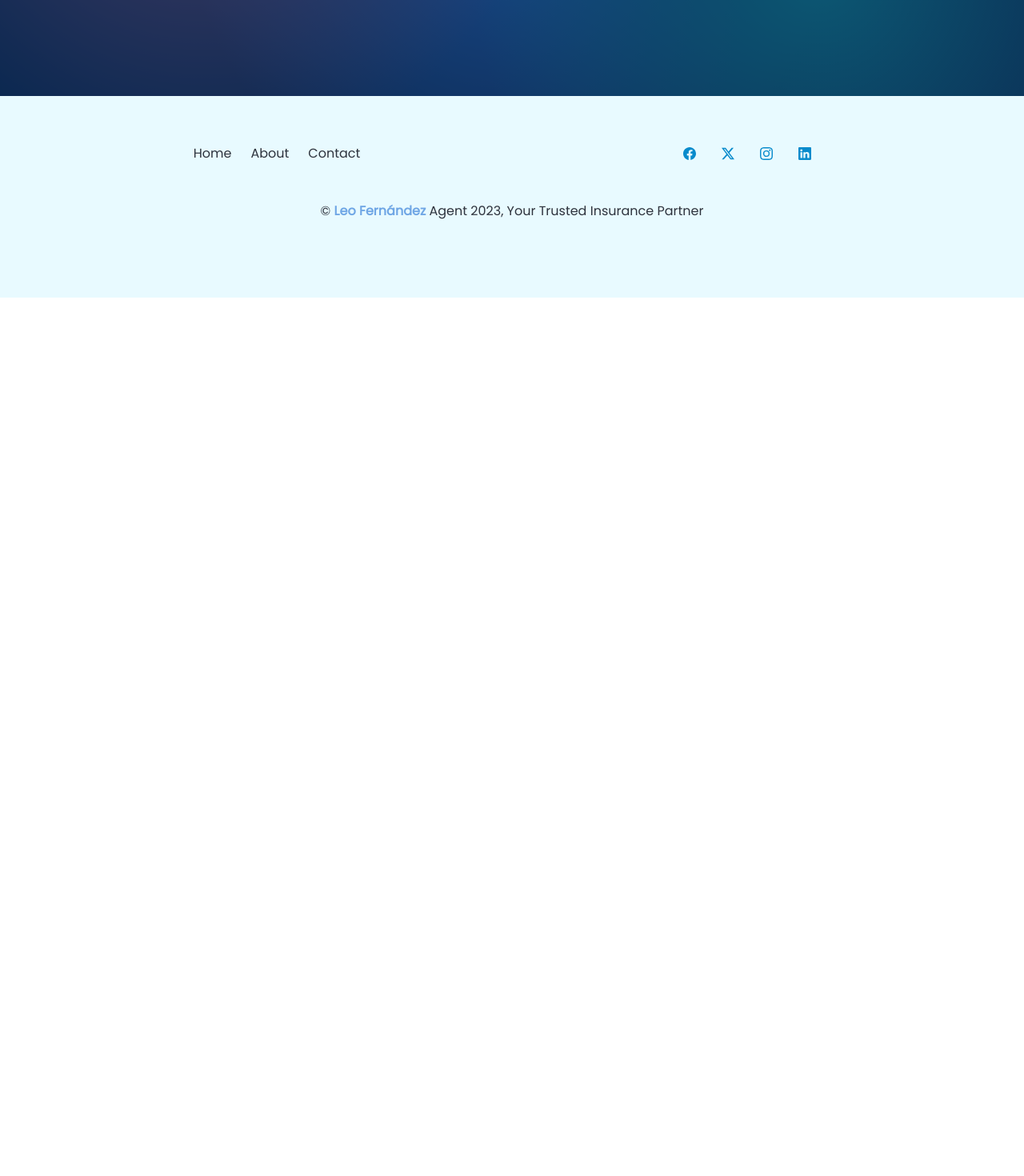
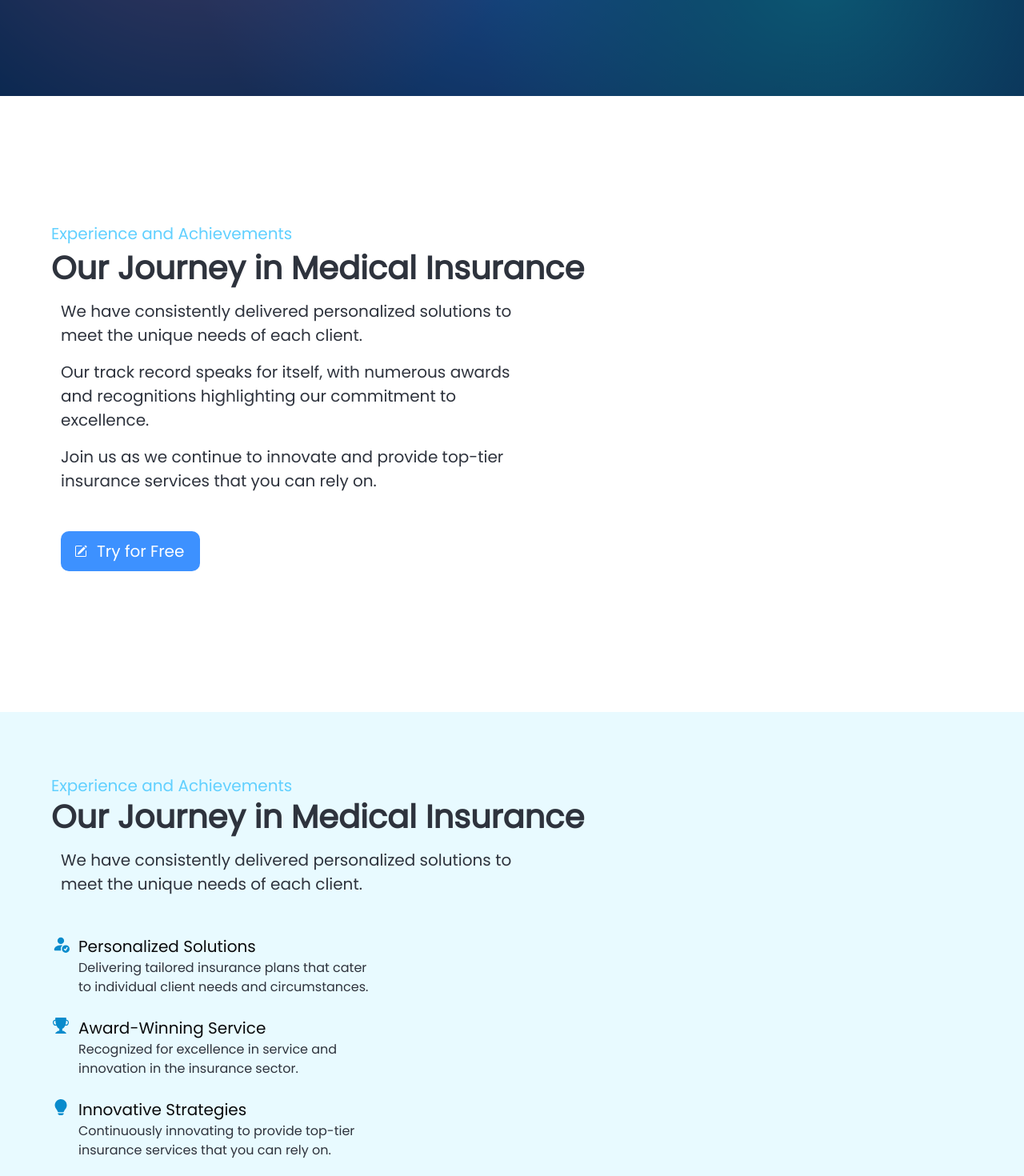
Before and after one commit to mhidalgo94/agent-insurance, a React (Vite) app: page /about in a window 1280 px wide. Shown: the part 380-1850 px from the top of the page at 80% size. Before the commit the page ends 800 px from the top, so only its background shows below. Built offline with nearby package versions, Linux system fonts and the light colour scheme; a web font is replaced by a local one.

Commit message:
Add section1 and section2 about page

```diff
--- a/src/components/about/Header.jsx
+++ b/src/components/about/Header.jsx
@@ -2,10 +2,14 @@ import './header.css';
 
 export const Header = () => {
   return (
-    <div className="container" id='containerHeader'>
-        <p className="title has-text-white has-text-centered is-size-2">Meet Your Trusted Insurance Medical Agent</p>
-        <p className="subtitle has-text-grey-light mt-4 is-size-6 has-text-centered" id="header-subtitle">Discover the expertise and dedication that set us apart in the field of medical insurance. With years of experience and a commitment to client satisfaction, we are here to serve your needs.</p>
-    </div>
+    <section className="hero" id="heroHeaderAbout">
+      <div className="hero-body" id="heroBodyHeaderAbout">
+        <div className="container" id='containerHeader'>
+          <p className="title has-text-white has-text-centered is-size-2">Meet Your Trusted Insurance Medical Agent</p>
+          <p className="subtitle has-text-grey-light mt-4 is-size-6 has-text-centered" id="header-subtitle">Discover the expertise and dedication that set us apart in the field of medical insurance. With years of experience and a commitment to client satisfaction, we are here to serve your needs.</p>
+        </div>
+      </div>
+    </section>
   )
 }
 
--- /dev/null
+++ b/src/components/about/Section1About.jsx
@@ -0,0 +1,35 @@
+
+export default function Section1About() {
+  return (
+    <section className="hero" style={{paddingTop:'5rem'}}>
+            <div className="hero-body mt-5">
+                <div>
+                    <div className="container mt-2">
+                        <p className="subtitle has-text-info">Experience and Achievements</p>
+                        <p className="title has-text-dark mt-2 is-size-2">Our Journey in Medical Insurance</p>
+                    </div>
+                    <div className="container mt-4 pl-3 has-text-dark">
+                        <p className="is-size-5" style={{maxWidth:'600px', textAlign:'left'}}> We have consistently delivered personalized solutions to meet the unique needs of each client.</p>
+                        <p className="is-size-5 mt-4" style={{maxWidth:'600px', textAlign:'left'}}>Our track record speaks for itself, with numerous awards and recognitions highlighting our commitment to excellence.</p>
+                        <p className="is-size-5 mt-4" style={{maxWidth:'600px', textAlign:'left'}}>Join us as we continue to innovate and provide top-tier insurance services that you can rely on.</p>
+
+
+                        <div className='buttons mt-6'>
+                            <a className="button is-primary is-medium has-text-white">
+                                <span className="icon">
+                                    <svg xmlns="http://www.w3.org/2000/svg" width="16" height="16" fill="currentColor" viewBox="0 0 16 16">
+                                        <path d="M15.502 1.94a.5.5 0 0 1 0 .706L14.459 3.69l-2-2L13.502.646a.5.5 0 0 1 .707 0l1.293 1.293zm-1.75 2.456-2-2L4.939 9.21a.5.5 0 0 0-.121.196l-.805 2.414a.25.25 0 0 0 .316.316l2.414-.805a.5.5 0 0 0 .196-.12l6.813-6.814z"/>
+                                        <path fillRule="evenodd" d="M1 13.5A1.5 1.5 0 0 0 2.5 15h11a1.5 1.5 0 0 0 1.5-1.5v-6a.5.5 0 0 0-1 0v6a.5.5 0 0 1-.5.5h-11a.5.5 0 0 1-.5-.5v-11a.5.5 0 0 1 .5-.5H9a.5.5 0 0 0 0-1H2.5A1.5 1.5 0 0 0 1 2.5z"/>
+                                    </svg>
+                                </span>
+                                <p>Try for Free</p>
+                            </a>
+                        </div>
+                    </div>
+
+
+                </div>
+            </div>
+        </section>
+  )
+}
--- /dev/null
+++ b/src/components/about/Section2About.jsx
@@ -0,0 +1,57 @@
+import './section2-about.css';
+
+
+export default function Section2About() {
+  return (
+    <section className="hero" style={{backgroundColor: 'rgb(232, 250, 255)', marginTop:'8rem'}} >
+            <div className="hero-body mt-5">
+                <div className="container" >
+                    <div className="container mt-2">
+                        <p className="subtitle has-text-info">Experience and Achievements</p>
+                        <p className="title has-text-dark mt-1 is-size-2">Our Journey in Medical Insurance</p>
+                    </div>
+                    <div className="container mt-2 pl-3 has-text-dark" >
+                        <p className="mt-4 is-size-5" style={{maxWidth:'600px', textAlign:'left'}}> We have consistently delivered personalized solutions to meet the unique needs of each client.</p>
+                    </div>
+                    <div className="cards-about mt-6">
+                        <div className="card-about mt-5">
+                            <div className="icon">
+                                <svg xmlns="http://www.w3.org/2000/svg" width="22" height="22" fill="currentColor"  viewBox="0 0 16 16">
+                                    <path d="M12.5 16a3.5 3.5 0 1 0 0-7 3.5 3.5 0 0 0 0 7m1.679-4.493-1.335 2.226a.75.75 0 0 1-1.174.144l-.774-.773a.5.5 0 0 1 .708-.708l.547.548 1.17-1.951a.5.5 0 1 1 .858.514M11 5a3 3 0 1 1-6 0 3 3 0 0 1 6 0"/>
+                                    <path d="M2 13c0 1 1 1 1 1h5.256A4.5 4.5 0 0 1 8 12.5a4.5 4.5 0 0 1 1.544-3.393Q8.844 9.002 8 9c-5 0-6 3-6 4"/>
+                                </svg>
+                            </div>
+                            <div className="card-text">
+                                    <p className="subtitle1 is-size-5 has-text-black">Personalized Solutions</p>
+                                    <p className="subtitle2 has-text-dark">Delivering tailored insurance plans that cater to individual client needs and circumstances.</p>
+                            </div>
+                        </div>
+                        <div className="card-about mt-5">
+                            <div className="icon">
+                                <svg xmlns="http://www.w3.org/2000/svg" width="20" height="20" fill="currentColor" viewBox="0 0 16 16">
+                                    <path d="M2.5.5A.5.5 0 0 1 3 0h10a.5.5 0 0 1 .5.5q0 .807-.034 1.536a3 3 0 1 1-1.133 5.89c-.79 1.865-1.878 2.777-2.833 3.011v2.173l1.425.356c.194.048.377.135.537.255L13.3 15.1a.5.5 0 0 1-.3.9H3a.5.5 0 0 1-.3-.9l1.838-1.379c.16-.12.343-.207.537-.255L6.5 13.11v-2.173c-.955-.234-2.043-1.146-2.833-3.012a3 3 0 1 1-1.132-5.89A33 33 0 0 1 2.5.5m.099 2.54a2 2 0 0 0 .72 3.935c-.333-1.05-.588-2.346-.72-3.935m10.083 3.935a2 2 0 0 0 .72-3.935c-.133 1.59-.388 2.885-.72 3.935"/>
+                                </svg>
+                            </div>
+                            <div className="card-text">
+                                    <p className="subtitle1 is-size-5 has-text-black">Award-Winning Service</p>
+                                    <p className="subtitle2 has-text-dark">Recognized for excellence in service and innovation in the insurance sector.</p>
+                            </div>
+                        </div>
+                        <div className="card-about mt-5">
+                            <div className="icon">
+                                <svg xmlns="http://www.w3.org/2000/svg" width="20" height="20" fill="currentColor" viewBox="0 0 16 16">
+                                    <path d="M2 6a6 6 0 1 1 10.174 4.31c-.203.196-.359.4-.453.619l-.762 1.769A.5.5 0 0 1 10.5 13h-5a.5.5 0 0 1-.46-.302l-.761-1.77a2 2 0 0 0-.453-.618A5.98 5.98 0 0 1 2 6m3 8.5a.5.5 0 0 1 .5-.5h5a.5.5 0 0 1 0 1l-.224.447a1 1 0 0 1-.894.553H6.618a1 1 0 0 1-.894-.553L5.5 15a.5.5 0 0 1-.5-.5"/>
+                                </svg>
+                            </div>
+                            <div className="card-text">
+                                    <p className="subtitle1 is-size-5 has-text-black">Innovative Strategies</p>
+                                    <p className="subtitle2 has-text-dark">Continuously innovating to provide top-tier insurance services that you can rely on.</p>
+                            </div>
+                        </div>
+                    </div>
+                </div>
+            </div>
+
+        </section>
+  )
+}
--- a/src/components/about/header.css
+++ b/src/components/about/header.css
@@ -7,6 +7,7 @@
 }
 
 #heroBodyHeaderAbout{
+    height: 100%;
     background-color: rgba(6, 45, 99, 0.736);
     display: flex;
     flex-direction: row;
--- /dev/null
+++ b/src/components/about/section2-about.css
@@ -0,0 +1,15 @@
+
+.cards-about{
+    max-width: 400px;
+}
+
+
+.cards-about .card-about{
+    display: flex;
+    gap: 10px;
+
+}
+
+.cards-about .card-about .icon svg{
+    fill:#098bcc;
+}
--- a/src/components/footer/footer.jsx
+++ b/src/components/footer/footer.jsx
@@ -44,7 +44,7 @@ const Footer = () => {
 
             <div className="content has-text-centered mt-5">
                 <p className='has-text-dark'>
-                © <strong style={{color:'rgb(111, 166, 229)'}}>Leo Fernández</strong> Agent 2023, Your Trusted Insurance Partner
+                © <strong style={{color:'rgb(111, 166, 229)'}}>Leo Fernández</strong> Agent {(new Date().getFullYear())}, Your Trusted Insurance Partner
                 </p>
             </div>
         </div>
--- a/src/pages/AboutPage.jsx
+++ b/src/pages/AboutPage.jsx
@@ -1,12 +1,15 @@
 import Header from "../components/about/Header";
+import Section1About from "../components/about/Section1About";
+import Section2About from "../components/about/Section2About";
+
 
 const AboutPage = () => {
   return (
-    <section className="hero" id="heroHeaderAbout">
-        <div className="hero-body" id="heroBodyHeaderAbout">
-            <Header />
-        </div>
-    </section>
+    <>
+        <Header />
+        <Section1About />
+        <Section2About />
+    </>
   )
 }
 
```
